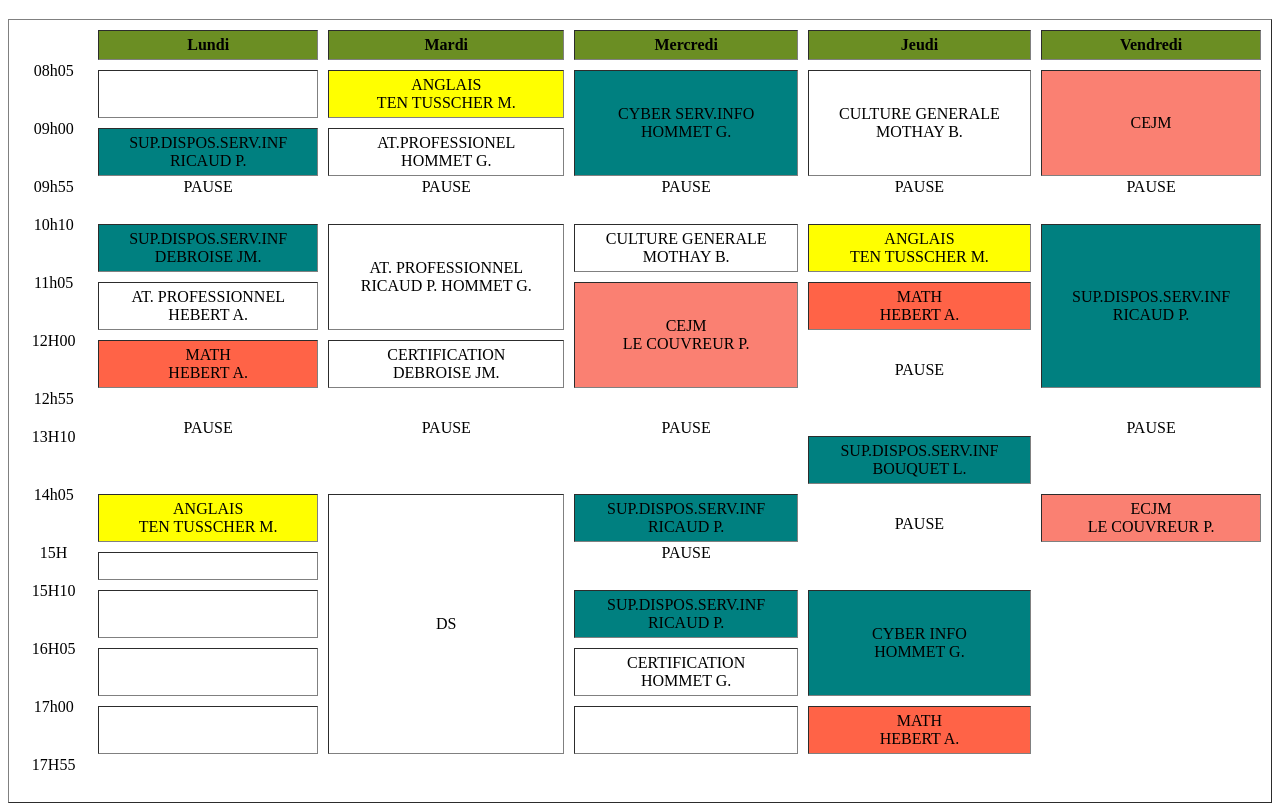
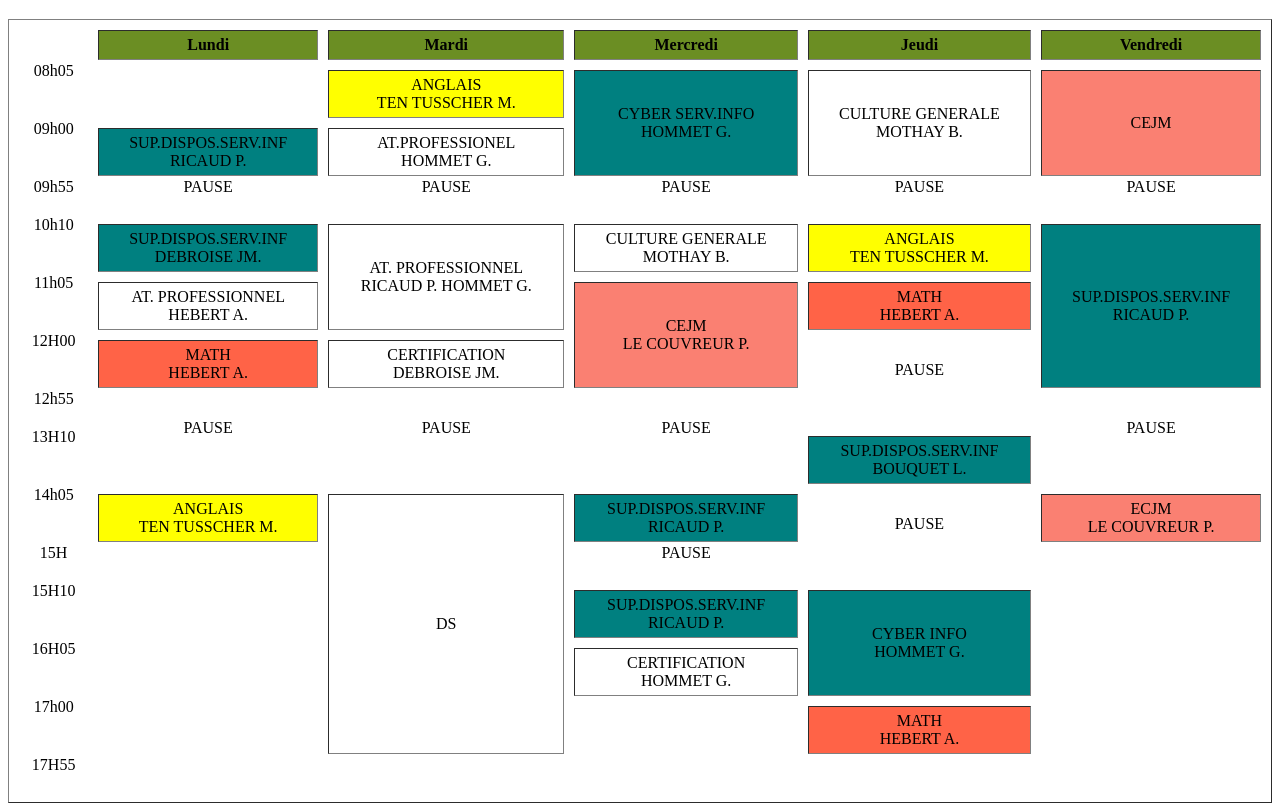
Before and after one commit to solidams/html, a plain HTML site: page index.html in a window 1280 px wide. Shown: the part 61-870 px from the top of the page. Drawn offline with Linux system fonts and the light colour scheme; a script that the page names is missing.

Commit message:
Update index.html

```diff
--- a/index.html
+++ b/index.html
@@ -31,7 +31,7 @@
         </tr>
         <tr>
             <td class="time min55">08h05</td>
-            <td></td>
+            <td class="pause"></td>
             <td class=yellow>ANGLAIS <br/>TEN TUSSCHER M.</td>
             <td class=blue rowspan="2">CYBER SERV.INFO <br/>HOMMET G.</td>
             <td rowspan="2">CULTURE GENERALE <br/>MOTHAY B.</td>
@@ -111,7 +111,7 @@
         </tr>
         <tr>
             <td class="time"> 15H</td>
-		<td></td>
+		<td class="pause"></td>
             <td class="pause">PAUSE</td>
 
 
@@ -119,7 +119,7 @@
         </tr>
         <tr>
             <td class="time">15H10</td>
-            <td></td>
+            <td class="pause"></td>
 
             <td class=blue >SUP.DISPOS.SERV.INF <br/>RICAUD P.</td>
             <td class=blue ROWSPAN="2">CYBER INFO <br/>HOMMET G.</td>
@@ -128,7 +128,7 @@
         </tr>
         <tr>
             <td class="time">16H05</td>
-            <td></td>
+            <td class="pause"></td>
 
 
             <td>CERTIFICATION <br/>HOMMET G.</td>
@@ -137,8 +137,8 @@
         </tr>
         <tr>
             <td class="time">17h00</td>
-            <td></td>
-            <td></td>
+            <td class="pause"></td>
+            <td class="pause"></td>
 
             <td class=red>MATH <br/>HEBERT A.</td>
 
```
